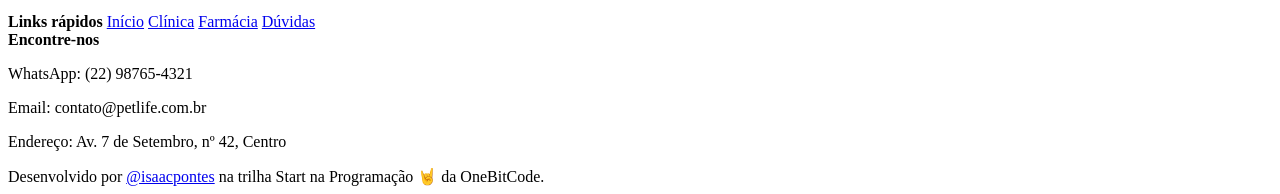
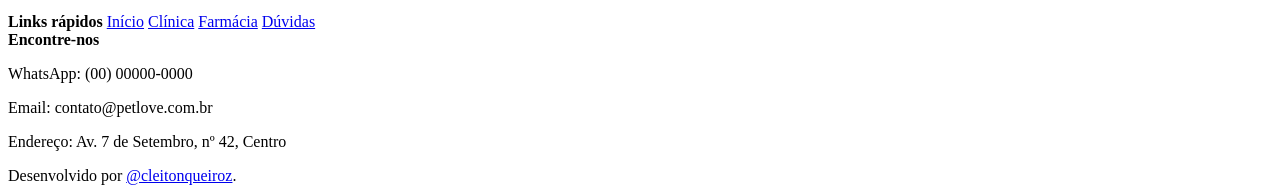
Before and after one commit to CleitonQ/pet-love, a plain HTML site: page index.html in a window 1280 px wide. Shown: the part 3693-3887 px from the top of the page. Drawn offline with Linux system fonts and the light colour scheme; files whose address does not match are found by name.

Commit message:
Update 18122024 1

```diff
--- a/index.html
+++ b/index.html
@@ -137,13 +137,13 @@
     </div>
     <div>
       <strong>Encontre-nos</strong>
-      <p>WhatsApp: (22) 98765-4321</p>
-      <p>Email: contato@petlife.com.br</p>
+      <p>WhatsApp: (00) 00000-0000</p>
+      <p>Email: contato@petlove.com.br</p>
       <p>Endereço: Av. 7 de Setembro, nº 42, Centro</p>
     </div>
   </footer>
   <div>
-    Desenvolvido por <a href="https://github.com/isaacpontes" target="_blank">@isaacpontes</a> na trilha Start na Programação 🤘 da OneBitCode.
+    Desenvolvido por <a href="https://github.com/CleitonQ" target="_blank">@cleitonqueiroz</a>.
   </div>
 
 </body>
```
